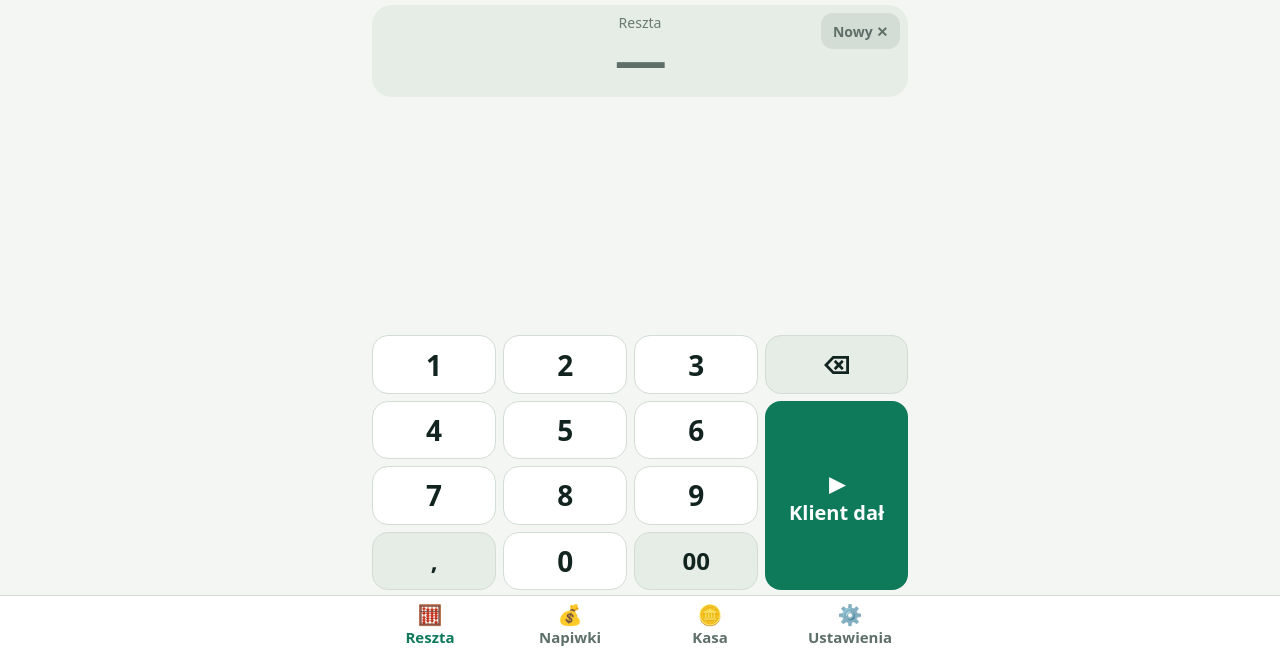
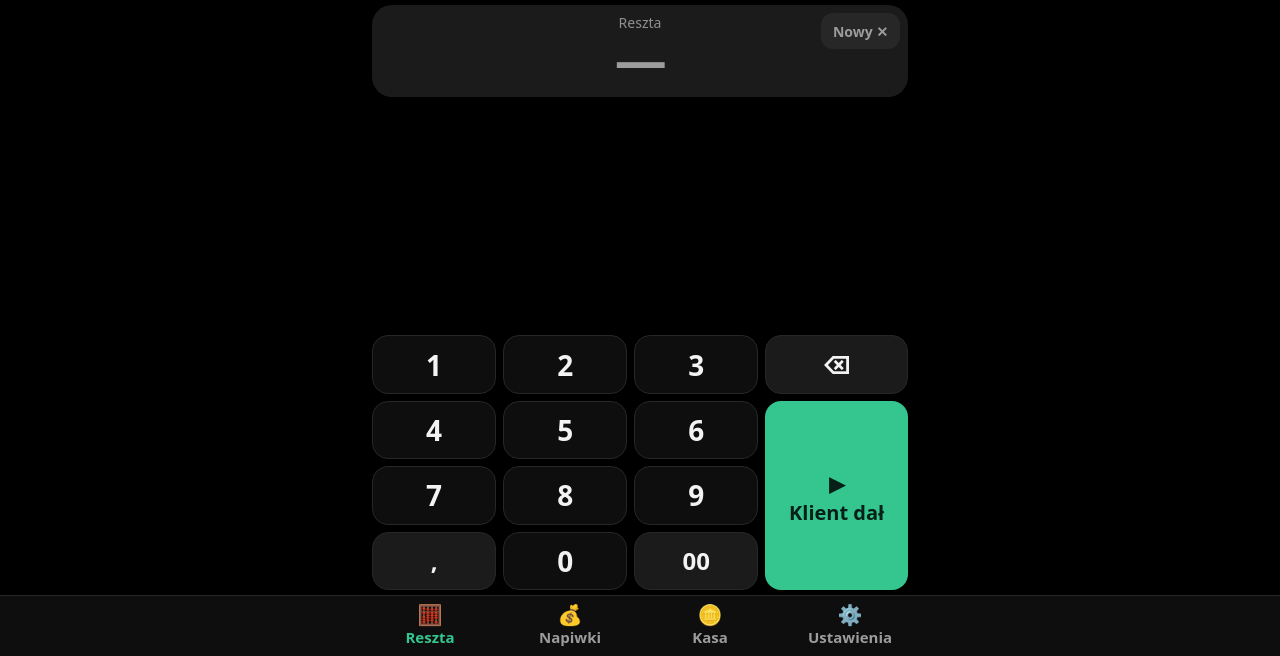
Before and after one commit to krismwo/Reszta, a plain HTML site: page index.html in a window 1280 px wide. Shown: the part 144-800 px from the top of the page. Drawn offline with Linux system fonts and the light colour scheme.

Commit message:
Add files via upload

```diff
--- a/index.html
+++ b/index.html
@@ -10,6 +10,7 @@
 <link rel="icon" href="icon-192.png">
 <link rel="apple-touch-icon" href="icon-192.png">
 <meta name="mobile-web-app-capable" content="yes">
+<meta name="color-scheme" content="dark light">
 <style>
 :root{
   --bg:#f3f6f2; --surface:#ffffff; --surface2:#e6ece6; --ink:#12241f; --muted:#5d6f68;
@@ -160,9 +161,8 @@ nav button span{display:block;font-size:20px;line-height:1.2}
 .toast.show{opacity:1;transform:translate(-50%,0)}
 @media (prefers-reduced-motion: reduce){.toast{transition:none}.chip:active,.key:active,.btn:active{transform:none}}
 /* AMOLED: czysta czerń, gdy telefon ma tryb ciemny */
-@media (prefers-color-scheme: dark){
-  :root[data-amoled="1"]:not([data-theme="light"]){ --bg:#000; --surface:#0e0e0e; --surface2:#1b1b1b; --line:#272727; --ink:#f3f3f3; --muted:#9c9c9c; }
-}
+:root[data-amoled="1"]{ --bg:#000; --surface:#0e0e0e; --surface2:#1b1b1b; --line:#272727; --ink:#f3f3f3; --muted:#9c9c9c; }
+:root[data-theme="dark"]{ color-scheme:dark }
 
 /* miniatury banknotów i monet */
 .give{gap:14px 16px;padding:8px 10px 8px 2px}
@@ -325,7 +325,7 @@ button:focus-visible,input:focus-visible{outline:3px solid var(--tip);outline-of
   </section>
 
   <section class="view" id="v-set">
-    <button class="card toggle" id="amoledBtn"><div><b>Czarne tło (AMOLED)</b><small>Działa, gdy telefon ma włączony tryb ciemny</small></div><span class="pill on" id="amoledPill">WŁ.</span></button>
+    <button class="card toggle" id="amoledBtn"><div><b>Czarne tło (AMOLED)</b><small>Zawsze czarne, niezależnie od motywu przeglądarki</small></div><span class="pill on" id="amoledPill">WŁ.</span></button>
     <div class="card">
       <div class="tillhead"><h2>Cel napiwków na dzień</h2><span id="goalVal">wył.</span></div>
       <p class="hint" style="margin-bottom:10px">Na ekranie Napiwki pojawi się pasek postępu. Wartość 0 wyłącza cel.</p>
@@ -426,12 +426,16 @@ button:focus-visible,input:focus-visible{outline:3px solid var(--tip);outline-of
   var ui = {amoled:true, goal:0};
   try { var uu = localStorage.getItem('ui_v2'); if (uu){ var uo = JSON.parse(uu); if (uo){ if (uo.amoled != null) ui.amoled = !!uo.amoled; if (uo.goal > 0) ui.goal = uo.goal|0; } } } catch(e){}
   function persistUi(){ try { localStorage.setItem('ui_v2', JSON.stringify(ui)); } catch(e){} }
-  function applyUi(){ document.documentElement.setAttribute('data-amoled', ui.amoled ? '1' : '0'); }
-  var APP_VERSION = '6';
+  function applyUi(){
+    var r = document.documentElement;
+    r.setAttribute('data-amoled', ui.amoled ? '1' : '0');
+    if (ui.amoled) r.setAttribute('data-theme', 'dark'); else r.removeAttribute('data-theme');
+  }
+  var APP_VERSION = '7';
   function renderAbout(){
     var dark = !!(window.matchMedia && matchMedia('(prefers-color-scheme: dark)').matches);
     var inst = !!(window.matchMedia && (matchMedia('(display-mode: standalone)').matches || matchMedia('(display-mode: fullscreen)').matches));
-    $('aboutTxt').textContent = 'Wersja ' + APP_VERSION + ' · motyw telefonu: ' + (dark ? 'ciemny' : 'jasny') + ' · ' + (inst ? 'otwarta jako aplikacja' : 'otwarta w przeglądarce');
+    $('aboutTxt').textContent = 'Wersja ' + APP_VERSION + ' · motyw telefonu: ' + (dark ? 'ciemny' : 'jasny') + ' · ' + (inst ? 'otwarta jako aplikacja' : 'otwarta w przeglądarce') + ' · czarne tło: ' + (ui.amoled ? 'wł.' : 'wył.');
   }
   function renderUi(){
     renderAbout();
--- a/sw.js
+++ b/sw.js
@@ -1,4 +1,4 @@
-var CACHE = 'reszta-v6';
+var CACHE = 'reszta-v7';
 var FILES = ['./', 'index.html', 'manifest.webmanifest', 'icon-192.png', 'icon-512.png', 'icon-maskable-512.png'];
 
 self.addEventListener('install', function (e) {
```
